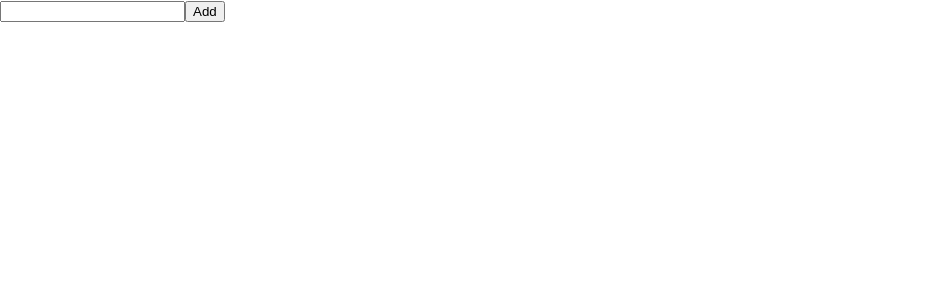
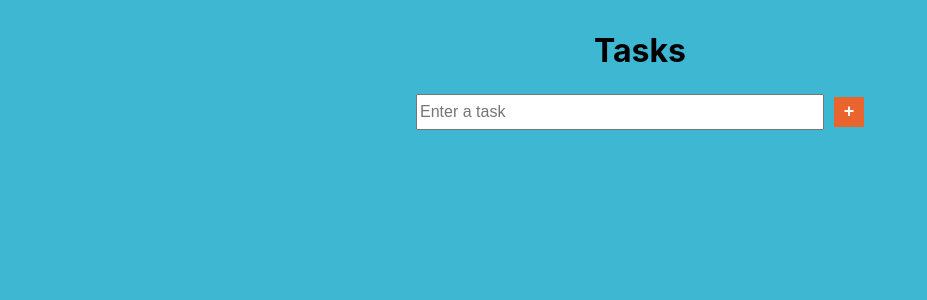
Before and after one commit to emmawojcik/ToDoListReactApp, a React (Create React App) app: page / in a window 1280 px wide. Shown: the top 300 px of the page, without its empty margins (0-927 px from the left). Built offline with nearby package versions, Linux system fonts and the light colour scheme.

Commit message:
added css

```diff
--- a/src/App.css
+++ b/src/App.css
@@ -1,3 +1,70 @@
-.strikethrough {
+
+#completed {
+  width: 80%;
+  color: rgb(155, 159, 159);
+  font-weight: 500;
   text-decoration: line-through;
 }
+
+#uncompleted {
+  width: 80%;
+  color: rgb(35, 36, 36);
+  background-color: rgb(239, 246, 243);
+  font-weight: 500;
+}
+
+#outerDiv {
+  display: flex;
+  flex-direction: column;
+  align-content: center;
+  background-color: rgb(62, 183, 210);
+  padding: 10px;
+  align-items: center;
+  height: 200vh;
+}
+
+#inputDiv {
+  display: flex;
+  flex-direction: row;
+  justify-content: center;
+  align-items: center;
+  width: 600px;
+  height: 40px;
+}
+
+#inputDiv input{
+  height: 30px;
+  width: 400px;
+  margin-right: 10px;
+  font-size: medium;
+}
+
+#toDoItem {
+  display: flex;
+  flex-direction: row;
+  justify-content: space-around;
+  align-items: center;
+  background-color: rgb(239, 246, 243);
+  width: 40%;
+  margin-top: 10px;
+}
+
+button {
+  height: 30px;
+  width: 30px;
+  background-color: rgb(233, 101, 45);
+  color: white;
+  font-weight: 900;
+  font-size: large;
+  border: none;
+}
+
+#completeButton {
+  margin: 5px;
+  background-color: rgb(35, 138, 68);
+}
+
+#deleteButton {
+  margin: 5px;
+  background-color: rgb(196, 62, 62);
+}
--- a/src/App.js
+++ b/src/App.js
@@ -19,16 +19,21 @@ function App() {
   }
 
   return (
-    <div>
+    <div id="outerDiv">
+      <h1>Tasks</h1>
+      <div id='inputDiv'>
         <input
           type="text"
           id="listItem"
           name="listItem"
           onChange={handleInputChange}
           value={{itemToAdd}.item}
+          placeholder= "Enter a task"
         />
 
-      <button onClick={handleAddClick}>Add</button>
+        <button onClick={handleAddClick}>+</button>
+      </div>
+
       <ListItemCard items={toDoItems} updateList={updateList} itemsCopy={myItems} />
 
     </div>
@@ -43,9 +48,10 @@ const ListItemCard = (props) => {
     props.updateList(props.itemsCopy);
   }
 
-  // Update list item completed property with value of true and update state
+  // Change list item completed property to opposite boolean value and update the state
   const handleCompletedClick = (index) => {
-    props.itemsCopy[index] = {item: props.itemsCopy[index].item, completed: true}
+    let currentCompletedBool = props.itemsCopy[index].completed
+    props.itemsCopy[index] = {item: props.itemsCopy[index].item, completed: !currentCompletedBool}
     props.updateList(props.itemsCopy);
   }
 
@@ -53,13 +59,16 @@ const ListItemCard = (props) => {
     <>
       {props.items.map((listItem, index) => {
         return(
-          <div key={index}>
+          <div id="toDoItem" key={index}>
             {(listItem.completed)?
-              <h2 className="strikethrough">{listItem.item}</h2> :
-              <h2>{listItem.item}</h2>
+              <h3 id="completed">{listItem.item}</h3> :
+              <h3 id="uncompleted">{listItem.item}</h3>
             }
-            <button onClick={() => handleCompletedClick(index)}>Complete</button>
-            <button onClick={() => handleDeleteClick(index)}>Delete</button>
+            <div id="listButtons">
+              <button id="completeButton" onClick={() => handleCompletedClick(index)}>✓</button>
+              <button id="deleteButton" onClick={() => handleDeleteClick(index)}>X</button>
+            </div>
+
           </div>
         )
       })}
```
Lines whose indentation alone changed are shown as unchanged.
